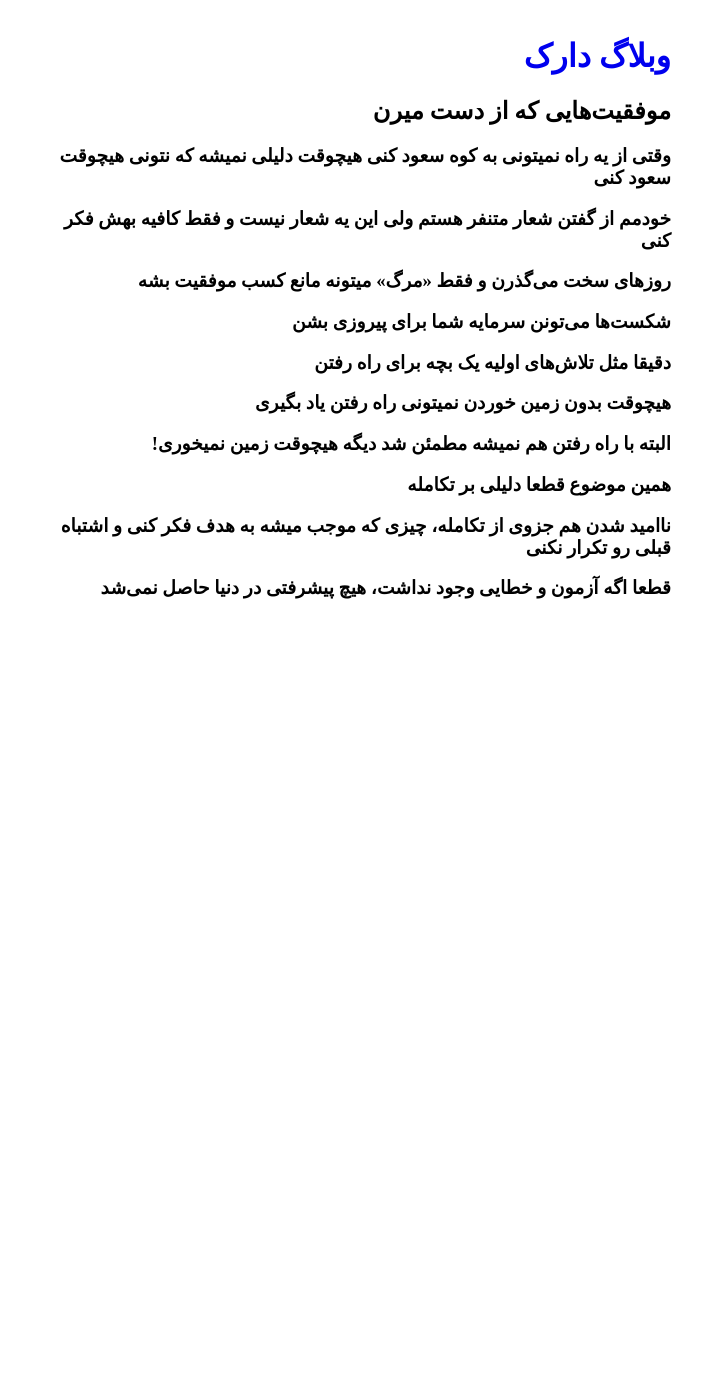
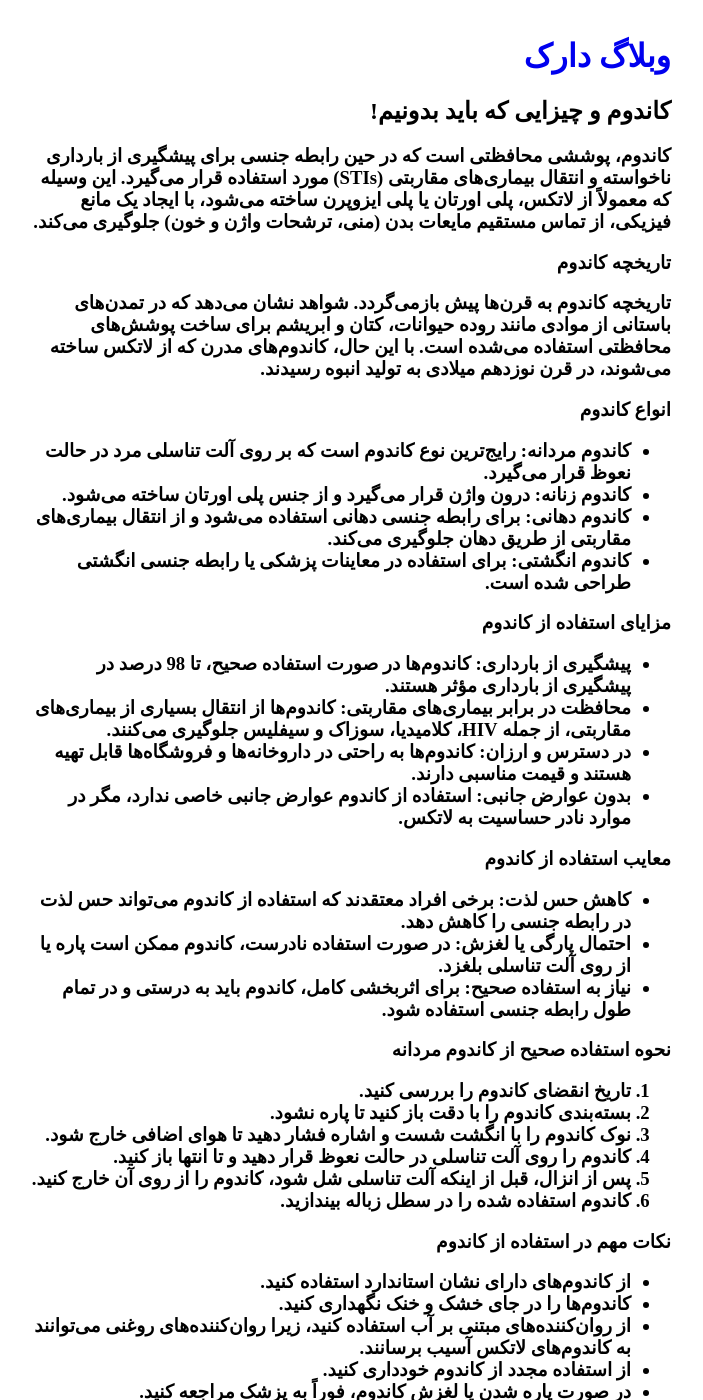
Before and after one commit to darkblog/darkblog.github.io, a Jekyll site: the page built from _posts/2024-7-4-3.md, in a window 1280 px wide and 1400 px high. Shown: the whole window, without its empty margins (289-992 px from the left). Built offline with Jekyll 4.4.1, drawn with Linux system fonts in a browser that asks for light colours; some of the changed text lies outside the part shown.

Commit message:
Update 2024-7-4-3.md

```diff
--- a/_posts/2024-7-4-3.md
+++ b/_posts/2024-7-4-3.md
@@ -1,24 +1,67 @@
 ---
 layout: post
-title: موفقیت‌هایی که از دست میرن
+title: کاندوم و چیزایی که باید بدونیم!
 ---
 
-وقتی از یه راه نمیتونی به کوه سعود کنی هیچوقت دلیلی نمیشه که نتونی هیچوقت سعود کنی
+کاندوم، پوششی محافظتی است که در حین رابطه جنسی برای پیشگیری از بارداری ناخواسته و انتقال بیماری‌های مقاربتی (STIs) مورد استفاده قرار می‌گیرد. این وسیله که معمولاً از لاتکس، پلی اورتان یا پلی ایزوپرن ساخته می‌شود، با ایجاد یک مانع فیزیکی، از تماس مستقیم مایعات بدن (منی، ترشحات واژن و خون) جلوگیری می‌کند.
 
-خودمم از گفتن شعار متنفر هستم ولی این یه شعار نیست و فقط کافیه بهش فکر کنی
+**تاریخچه کاندوم**
 
-روزهای سخت می‌گذرن و فقط «مرگ» میتونه مانع کسب موفقیت بشه
+تاریخچه کاندوم به قرن‌ها پیش بازمی‌گردد. شواهد نشان می‌دهد که در تمدن‌های باستانی از موادی مانند روده حیوانات، کتان و ابریشم برای ساخت پوشش‌های محافظتی استفاده می‌شده است. با این حال، کاندوم‌های مدرن که از لاتکس ساخته می‌شوند، در قرن نوزدهم میلادی به تولید انبوه رسیدند.
 
-شکست‌ها می‌تونن سرمایه شما برای پیروزی بشن
+**انواع کاندوم**
 
-دقیقا مثل تلاش‌های اولیه یک بچه برای راه رفتن
+* **کاندوم مردانه:** رایج‌ترین نوع کاندوم است که بر روی آلت تناسلی مرد در حالت نعوظ قرار می‌گیرد.
+* **کاندوم زنانه:** درون واژن قرار می‌گیرد و از جنس پلی اورتان ساخته می‌شود.
+* **کاندوم دهانی:** برای رابطه جنسی دهانی استفاده می‌شود و از انتقال بیماری‌های مقاربتی از طریق دهان جلوگیری می‌کند.
+* **کاندوم انگشتی:** برای استفاده در معاینات پزشکی یا رابطه جنسی انگشتی طراحی شده است.
 
-هیچوقت بدون زمین خوردن نمیتونی راه رفتن یاد بگیری
+**مزایای استفاده از کاندوم**
 
-البته با راه رفتن هم نمیشه مطمئن شد دیگه هیچوقت زمین نمیخوری!
+* **پیشگیری از بارداری:** کاندوم‌ها در صورت استفاده صحیح، تا 98 درصد در پیشگیری از بارداری مؤثر هستند.
+* **محافظت در برابر بیماری‌های مقاربتی:** کاندوم‌ها از انتقال بسیاری از بیماری‌های مقاربتی، از جمله HIV، کلامیدیا، سوزاک و سیفلیس جلوگیری می‌کنند.
+* **در دسترس و ارزان:** کاندوم‌ها به راحتی در داروخانه‌ها و فروشگاه‌ها قابل تهیه هستند و قیمت مناسبی دارند.
+* **بدون عوارض جانبی:** استفاده از کاندوم عوارض جانبی خاصی ندارد، مگر در موارد نادر حساسیت به لاتکس.
 
-همین موضوع قطعا دلیلی بر تکامله
+**معایب استفاده از کاندوم**
 
-ناامید شدن هم جزوی از تکامله، چیزی که موجب میشه به هدف فکر کنی و اشتباه قبلی رو تکرار نکنی
+* **کاهش حس لذت:** برخی افراد معتقدند که استفاده از کاندوم می‌تواند حس لذت در رابطه جنسی را کاهش دهد.
+* **احتمال پارگی یا لغزش:** در صورت استفاده نادرست، کاندوم ممکن است پاره یا از روی آلت تناسلی بلغزد.
+* **نیاز به استفاده صحیح:** برای اثربخشی کامل، کاندوم باید به درستی و در تمام طول رابطه جنسی استفاده شود.
 
-قطعا اگه آزمون و خطایی وجود نداشت، هیچ پیشرفتی در دنیا حاصل نمی‌شد
+**نحوه استفاده صحیح از کاندوم مردانه**
+
+1.  تاریخ انقضای کاندوم را بررسی کنید.
+2.  بسته‌بندی کاندوم را با دقت باز کنید تا پاره نشود.
+3.  نوک کاندوم را با انگشت شست و اشاره فشار دهید تا هوای اضافی خارج شود.
+4.  کاندوم را روی آلت تناسلی در حالت نعوظ قرار دهید و تا انتها باز کنید.
+5.  پس از انزال، قبل از اینکه آلت تناسلی شل شود، کاندوم را از روی آن خارج کنید.
+6.  کاندوم استفاده شده را در سطل زباله بیندازید.
+
+**نکات مهم در استفاده از کاندوم**
+
+* از کاندوم‌های دارای نشان استاندارد استفاده کنید.
+* کاندوم‌ها را در جای خشک و خنک نگهداری کنید.
+* از روان‌کننده‌های مبتنی بر آب استفاده کنید، زیرا روان‌کننده‌های روغنی می‌توانند به کاندوم‌های لاتکس آسیب برسانند.
+* از استفاده مجدد از کاندوم خودداری کنید.
+* در صورت پاره شدن یا لغزش کاندوم، فوراً به پزشک مراجعه کنید.
+
+**کاندوم و بیماری‌های مقاربتی**
+
+کاندوم‌ها نقش مهمی در پیشگیری از انتقال بیماری‌های مقاربتی ایفا می‌کنند. با این حال، توجه داشته باشید که کاندوم‌ها از انتقال همه بیماری‌های مقاربتی جلوگیری نمی‌کنند. برخی از بیماری‌ها مانند تبخال تناسلی و زگیل تناسلی می‌توانند از طریق تماس پوستی منتقل شوند.
+
+**کاندوم و بارداری ناخواسته**
+
+کاندوم‌ها یکی از روش‌های مؤثر پیشگیری از بارداری هستند، اما اثربخشی آن‌ها به استفاده صحیح بستگی دارد. در صورت استفاده نادرست، احتمال بارداری ناخواسته وجود دارد.
+
+**کاندوم و فرهنگ**
+
+نگرش‌ها نسبت به استفاده از کاندوم در فرهنگ‌های مختلف متفاوت است. در برخی فرهنگ‌ها، استفاده از کاندوم تابو محسوب می‌شود، در حالی که در برخی دیگر، به عنوان یک روش مسئولانه برای پیشگیری از بارداری و بیماری‌های مقاربتی پذیرفته شده است.
+
+**کاندوم و آینده**
+
+تحقیقات در زمینه تولید کاندوم‌های جدید با مواد و طراحی‌های بهتر ادامه دارد. هدف از این تحقیقات، افزایش اثربخشی، کاهش عوارض جانبی و افزایش رضایت کاربران است.
+
+**نتیجه‌گیری**
+
+کاندوم‌ها ابزاری مهم برای حفظ سلامت جنسی هستند. استفاده صحیح از کاندوم‌ها می‌تواند از بارداری ناخواسته و انتقال بیماری‌های مقاربتی جلوگیری کند. با این حال، آگاهی از نحوه استفاده صحیح و نکات مهم در استفاده از کاندوم ضروری است.
```
